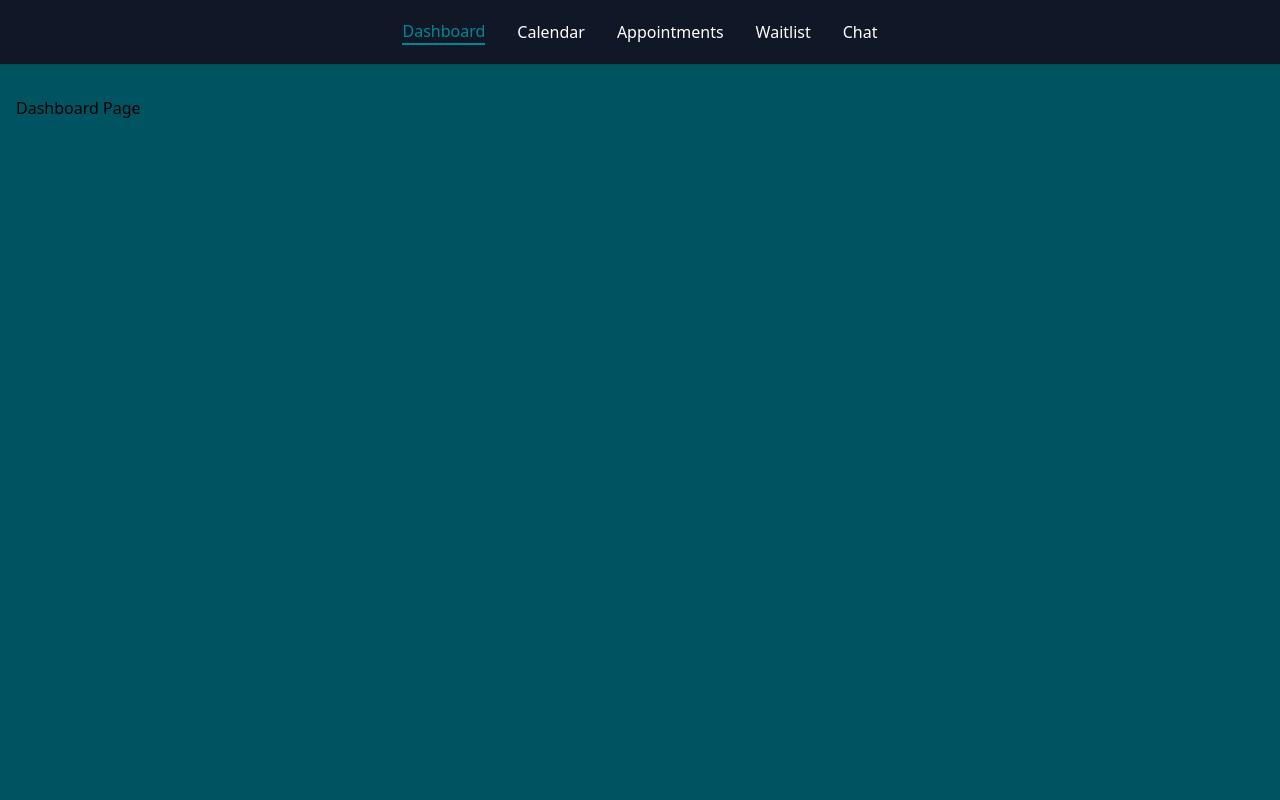
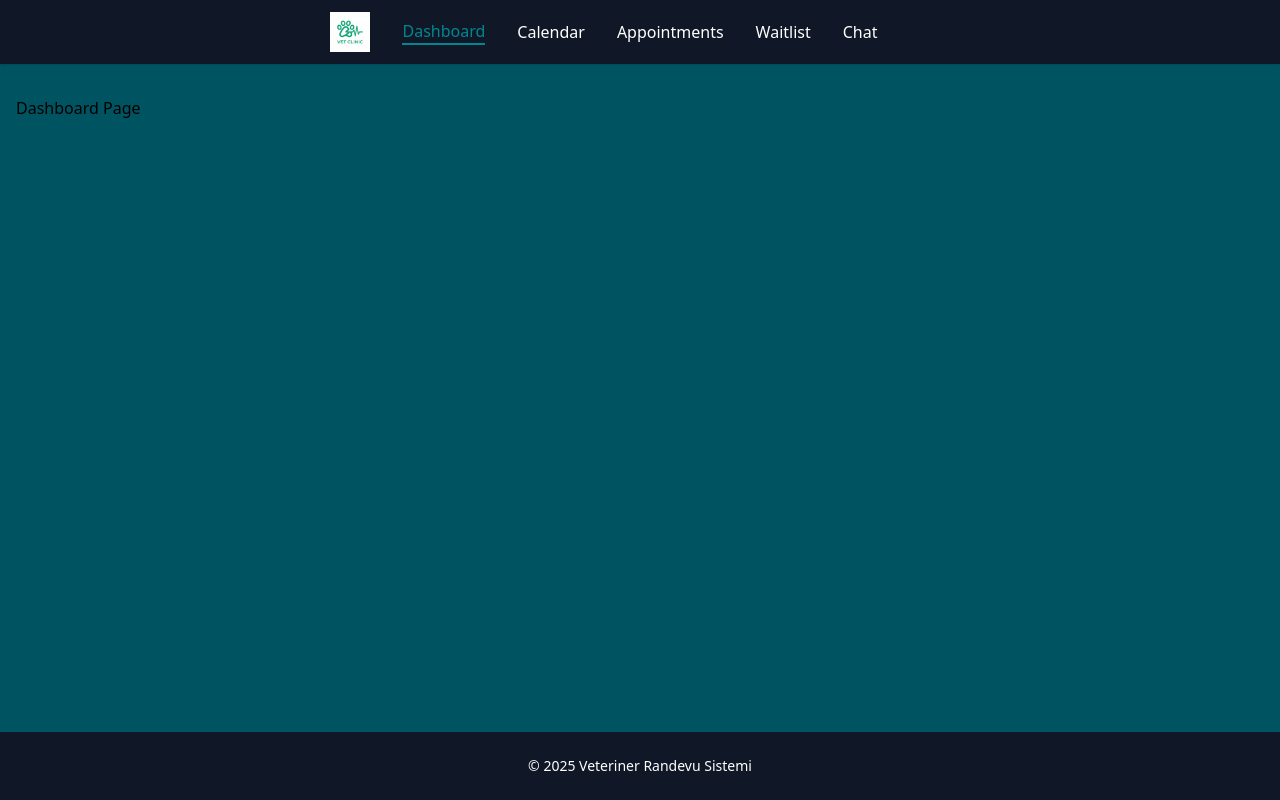
Before and after one commit to Myxoceph/Bilisim-Vadisi-Hackathon, a React (Vite) app in the folder srcs/frontend/vet-appointment/: page / in a window 1280 px wide. Built offline with nearby package versions, Linux system fonts and the light colour scheme.

Commit message:
refactor: Layout component for improved structure and logo integration

```diff
--- a/srcs/frontend/vet-appointment/src/components/Layout.jsx
+++ b/srcs/frontend/vet-appointment/src/components/Layout.jsx
@@ -1,4 +1,5 @@
 import { Outlet, NavLink } from 'react-router-dom';
+import logo from '../assets/logo.webp';
 
 export function NavItem({ to, children }) {
   return (
@@ -19,10 +20,14 @@ export function NavItem({ to, children }) {
 
 export default function Layout() {
   return (
-        <div className="min-h-screen bg-primary">
+      <div className="min-h-screen bg-primary flex flex-col">
           <nav className="bg-gray-900 shadow-sm">
               <div className="max-w-7xl mx-auto px-4">
                   <div className="flex items-center justify-center space-x-8 h-16">
+
+                      <div className="flex items-center">
+                        <img src={logo} alt="Logo" className="h-10 w-auto" />
+                      </div>
 
                       <NavItem to="/">Dashboard</NavItem>
                       <NavItem to="/calendar">Calendar</NavItem>
@@ -30,13 +35,21 @@ export default function Layout() {
                       <NavItem to="/waitlist">Waitlist</NavItem>
                       <NavItem to="/chat">Chat</NavItem>
 
+                      <div className="w-10"></div>
+
                   </div>
               </div>
           </nav>
 
-            <main className="max-w-7xl mx-auto px-4 py-8">
+          <main className="flex-1 max-w-7xl mx-auto px-4 py-8 w-full">
               <Outlet />
           </main>
+
+          <footer className="bg-gray-900 text-white py-6 mt-auto">
+              <div className="max-w-7xl mx-auto px-4 text-center">
+              <p className="text-sm">© 2025 Veteriner Randevu Sistemi</p>
+              </div>
+          </footer>
       </div>
   )
 }
```
Lines whose indentation alone changed are shown as unchanged.
